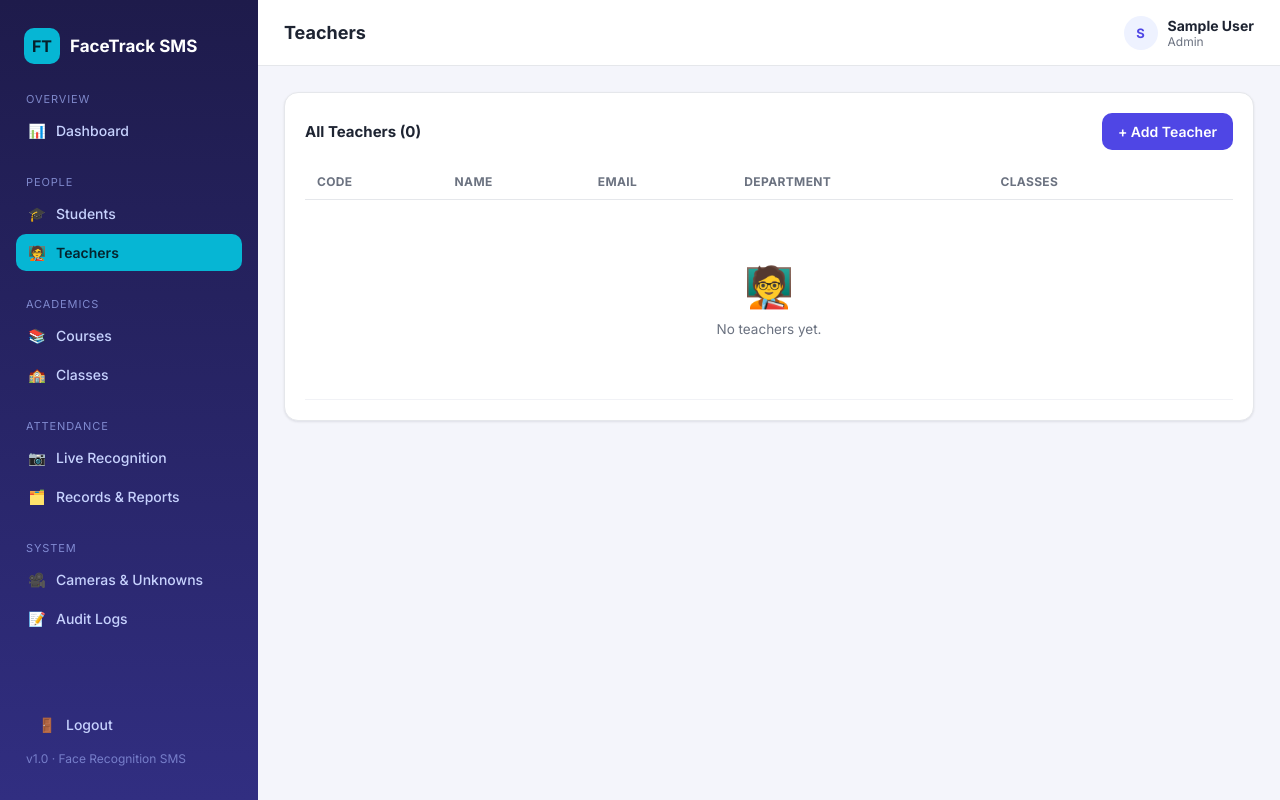
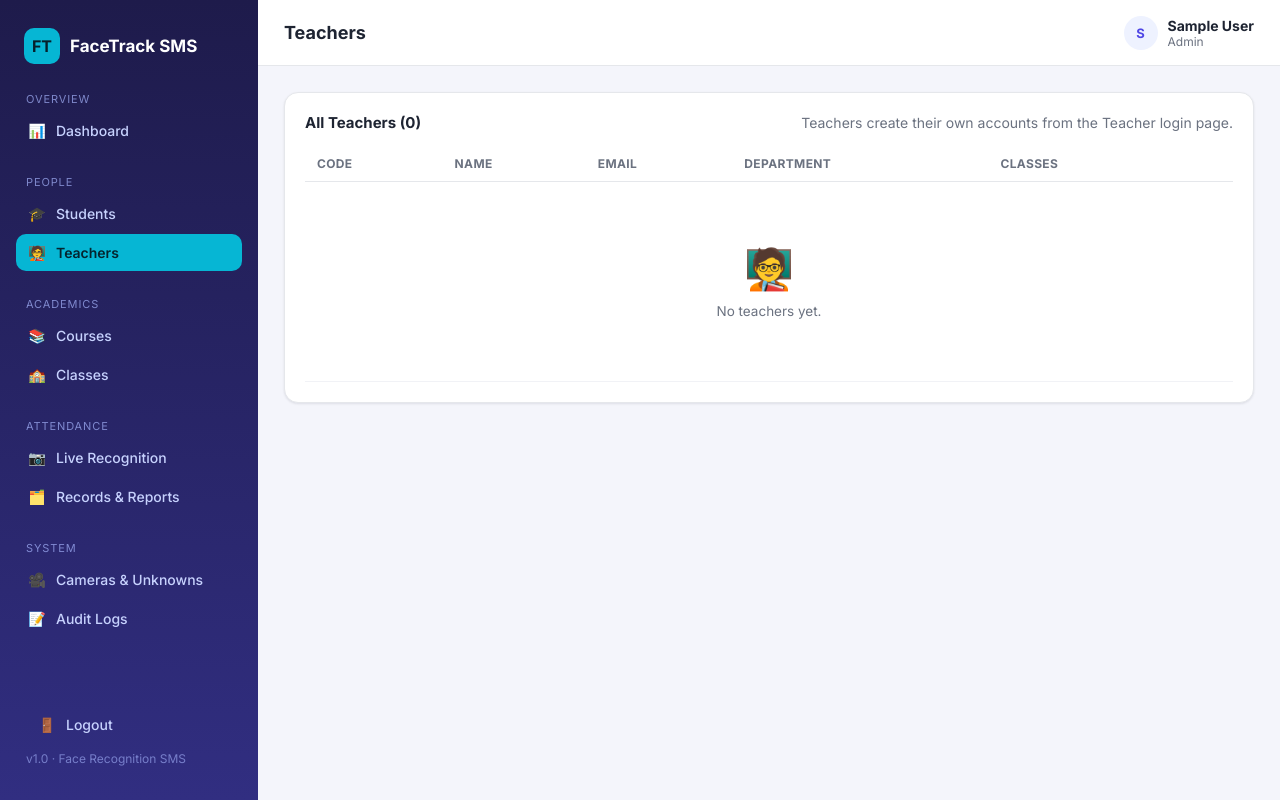
Before and after one commit to Akesharma009/attendence_mgmt_using_face_reco, a Flask app: page /admin/teachers in a window 1280 px wide. Run offline with Flask 3, Linux system fonts and the light colour scheme; the visitor is signed in with stand-in values (Sample User, id 1); data comes from the database, SQL or seed files in the repository; data that the repository does not hold is empty.

Commit message:
Remove teacher creation button from admin
Added a note about teachers creating their own accounts.

```diff
--- a/app/templates/admin/teachers_list.html
+++ b/app/templates/admin/teachers_list.html
@@ -4,7 +4,7 @@
 <div class="card">
   <div class="card-header">
     <h3>All Teachers ({{ teachers|length }})</h3>
-    <a href="{{ url_for('admin.teacher_new') }}" class="btn btn-primary">+ Add Teacher</a>
+    <span style="color:var(--text-muted); font-size:14px;">Teachers create their own accounts from the Teacher login page.</span>
   </div>
   <div class="table-wrap">
   <table>
```
